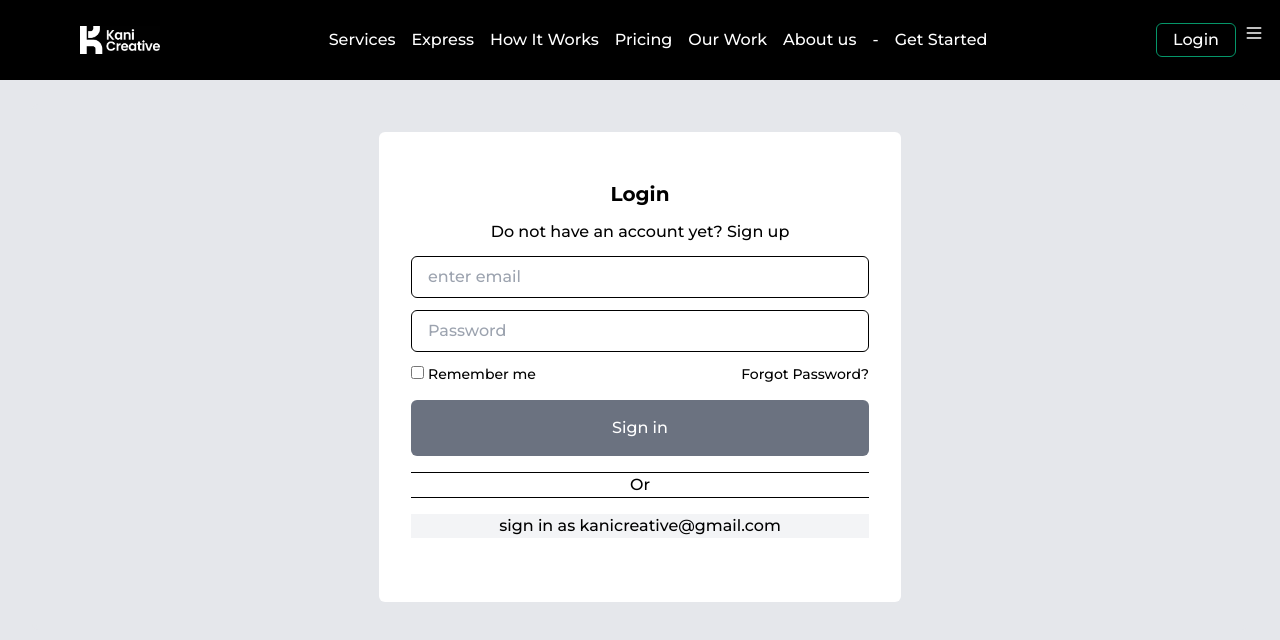
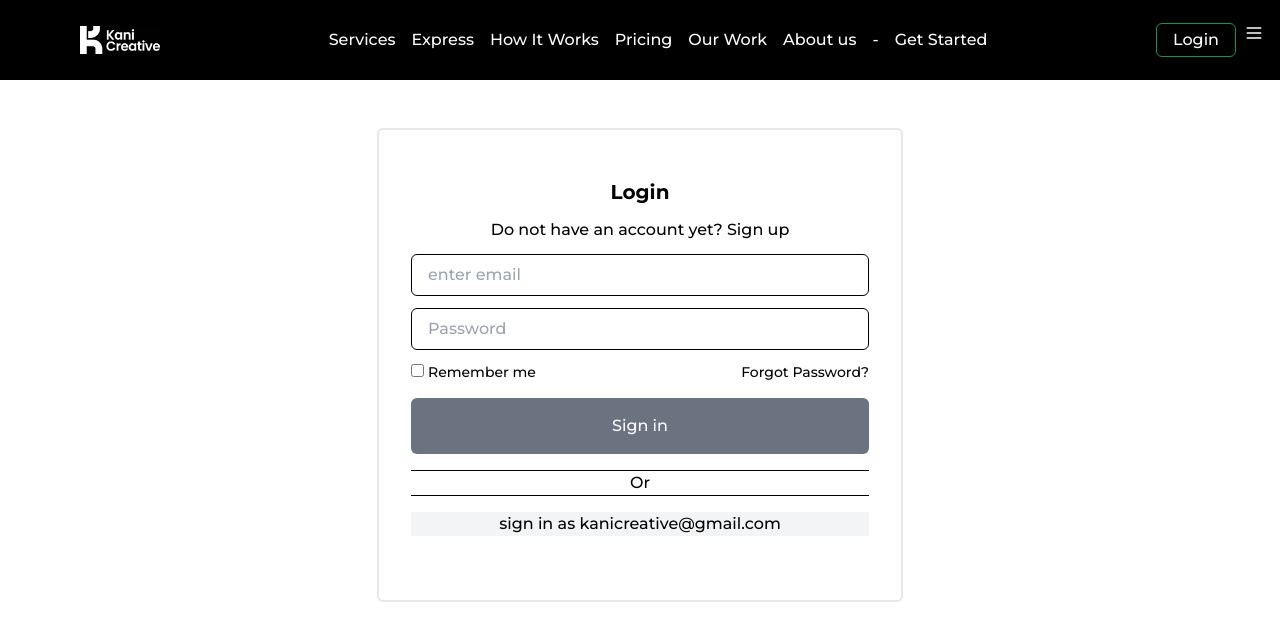
Before and after one commit to patrickashi/kanicreative, a React (Create React App) app: page /login in a window 1280 px wide. Shown: the top 640 px of the page. Built offline with nearby package versions, Linux system fonts and the light colour scheme.

Commit message:
new
add new

```diff
--- a/src/Components/Login.jsx
+++ b/src/Components/Login.jsx
@@ -5,13 +5,13 @@ import Signup from '../pages/Signup';
 
 const Login = () => {
   return (
-    <div className='pt-20 w-full h-screen bg-gray-200 font-Montserrat'>
+    <div className='pt-20 w-full h-screen font-Montserrat'>
 
-        <div className='flex flex-col justify-center items-center border-4 rounded-md my-6 mobile:mx-8'>
+        <div className='flex flex-col justify-center items-center  rounded-md my-6 mobile:mx-8'>
             {/* <div className='w-20 text-center items-center'>
                 <img src={logo1} size={20} alt="logo" className='' />
             </div> */}
-            <div className='bg-white rounded-md px-8 my-6 py-12'>
+            <div className='bg-white rounded-md px-8 my-6 py-12 border-2'>
                 <p className='text-center font-bold text-xl'>Login</p>
                 <p className='text-center my-3'>Do not have an account yet? <Link to="/signup"> Sign up </Link></p>
                 <input type='text' placeholder='enter email' className='border border-black rounded-md w-full px-4 py-2 focus:bg-gray-100'/>
```
